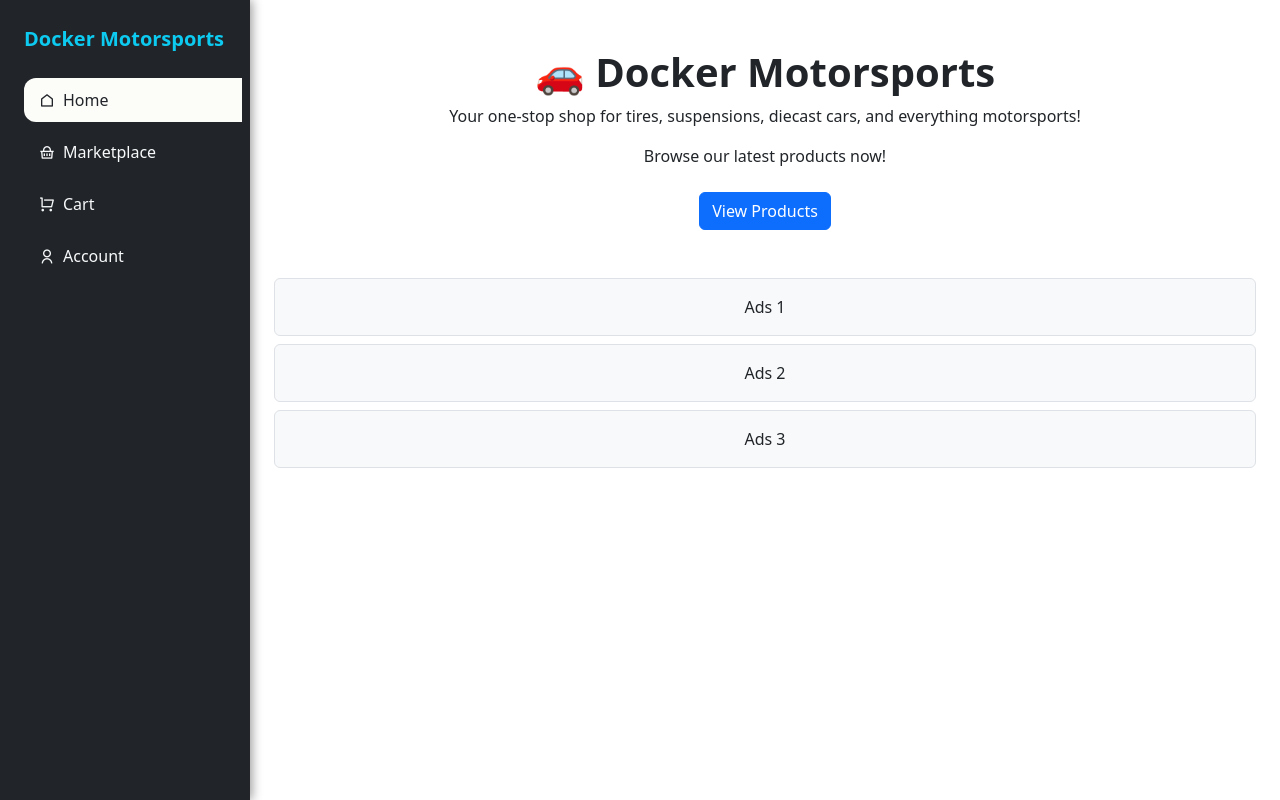
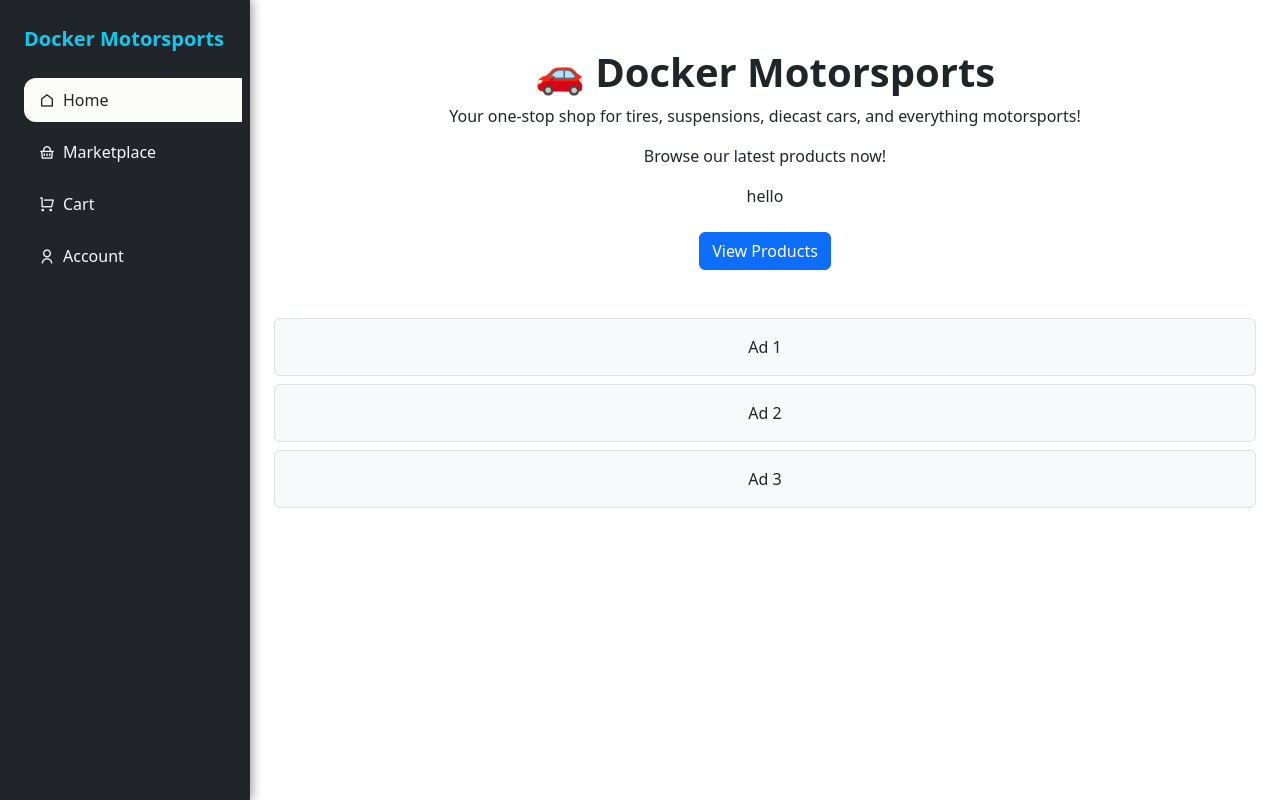
Before and after one commit to CSselrahC/appdev-midterm-ecommerce, a React (Create React App) app: page / in a window 1280 px wide. Built offline with nearby package versions, Linux system fonts and the light colour scheme.

Commit message:
updated ui folders

```diff
--- a/src/components/HomePage.js
+++ b/src/components/HomePage.js
@@ -1,5 +1,6 @@
 import React from 'react';
 import { Link } from 'react-router-dom';
+//import ad1 from '../designs/images/ads.png';
 
 function HomePage() {
   return (
@@ -7,12 +8,20 @@ function HomePage() {
       <h1 className="fw-bold mt-4">🚗 Docker Motorsports</h1>
       <p>Your one-stop shop for tires, suspensions, diecast cars, and everything motorsports!</p>
       <p>Browse our latest products now!</p>
+      <p> hello</p>
       <Link to="/products" className="btn btn-primary mt-2">View Products</Link>
 
       <div className="mt-5">
-        <div className="bg-light border rounded p-3 mb-2">Ads 1</div>
-        <div className="bg-light border rounded p-3 mb-2">Ads 2</div>
-        <div className="bg-light border rounded p-3">Ads 3</div>
+        <div className="bg-light border rounded p-3 mb-2">
+          {/*<img src={ad1} alt="advertisement 1" /> */}
+          Ad 1
+        </div>
+        <div className="bg-light border rounded p-3 mb-2">
+          Ad 2
+        </div>
+        <div className="bg-light border rounded p-3">
+          Ad 3
+        </div>
       </div>
     </div>
   );
```
Also changed, not shown: src/designs/design-folder.txt (renamed from designs/design-folder.txt), src/designs/images/image-folder.txt (renamed from designs/images/inage-folder.txt).
